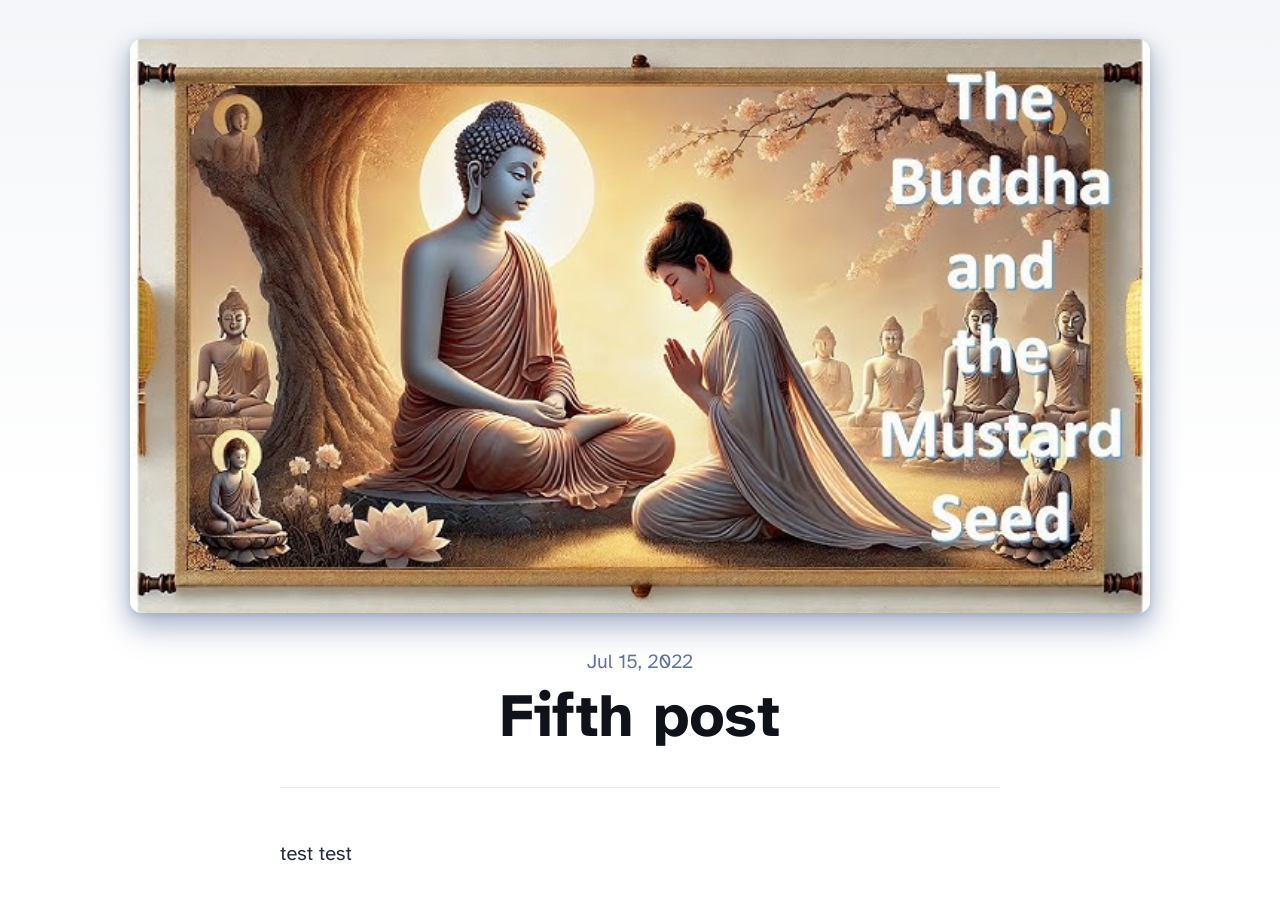
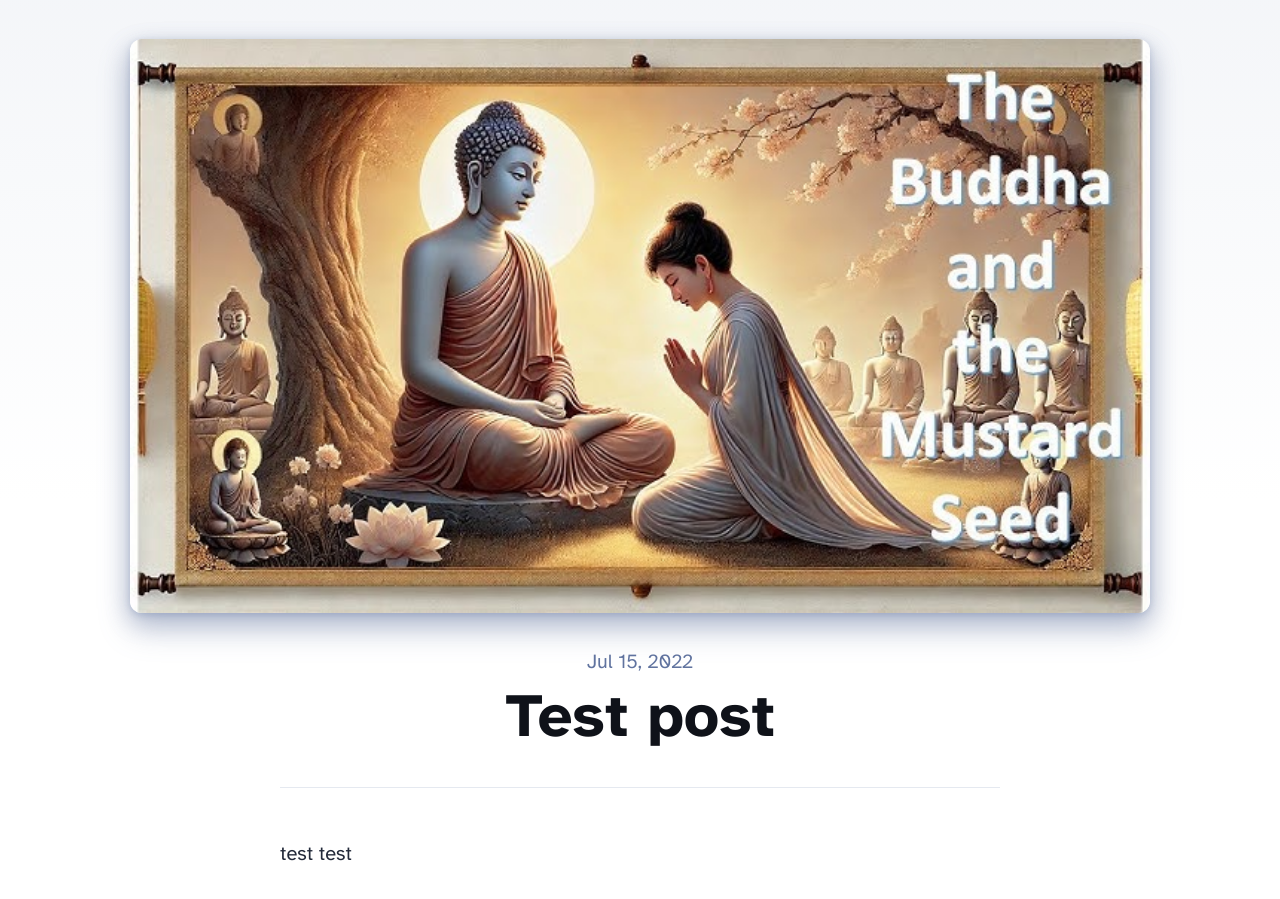
Before and after one commit to tnz99/Alife, an Astro site: page /Alife/blog/test-post in a window 1280 px wide. Shown: the part 99-998 px from the top of the page. Built offline with nearby package versions, Linux system fonts and the light colour scheme; Astro itself is replaced by a stand-in of ours.

Commit message:
Update test-post.md

```diff
--- a/src/content/blog/test-post.md
+++ b/src/content/blog/test-post.md
@@ -1,5 +1,5 @@
 ---
-title: 'Fifth post'
+title: 'Test post'
 description: 'Rise And SHine'
 pubDate: 'Jul 15 2022'
 heroImage: '../../assets/buddha.jpg'
```
